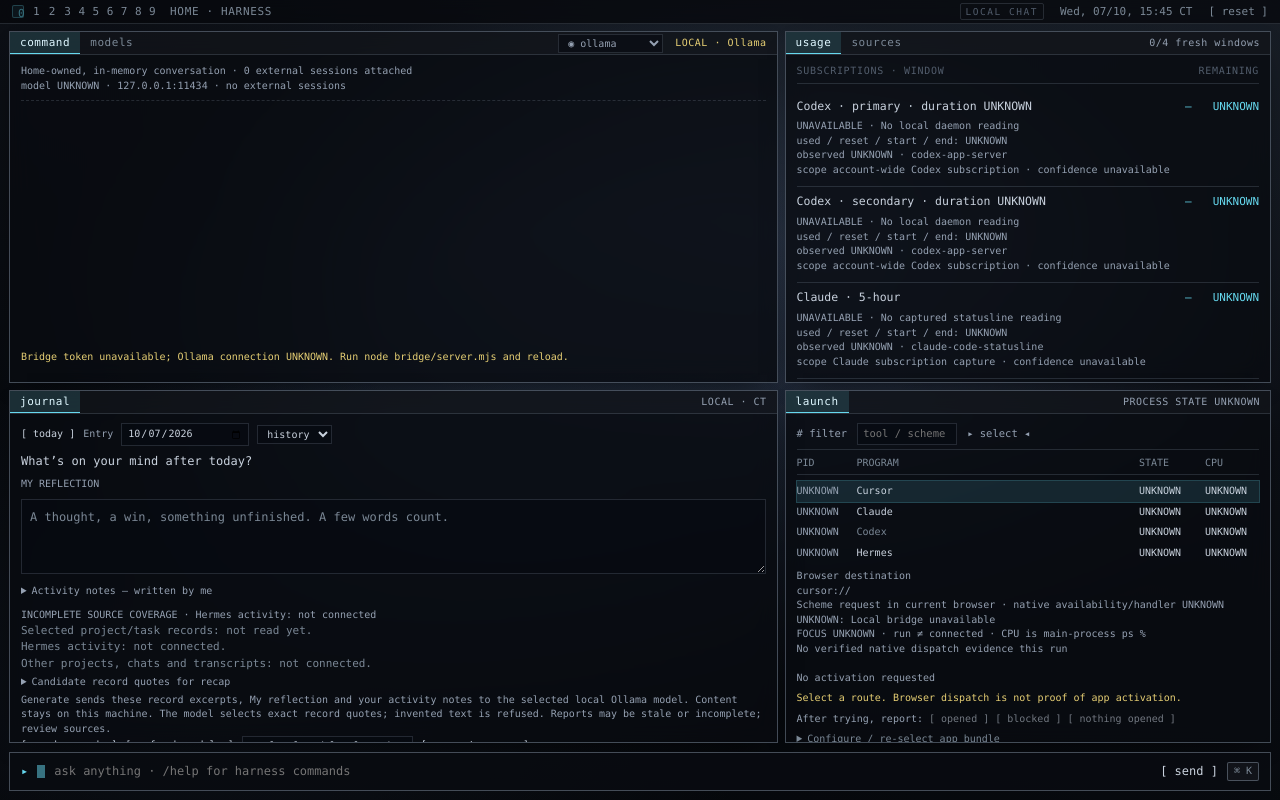
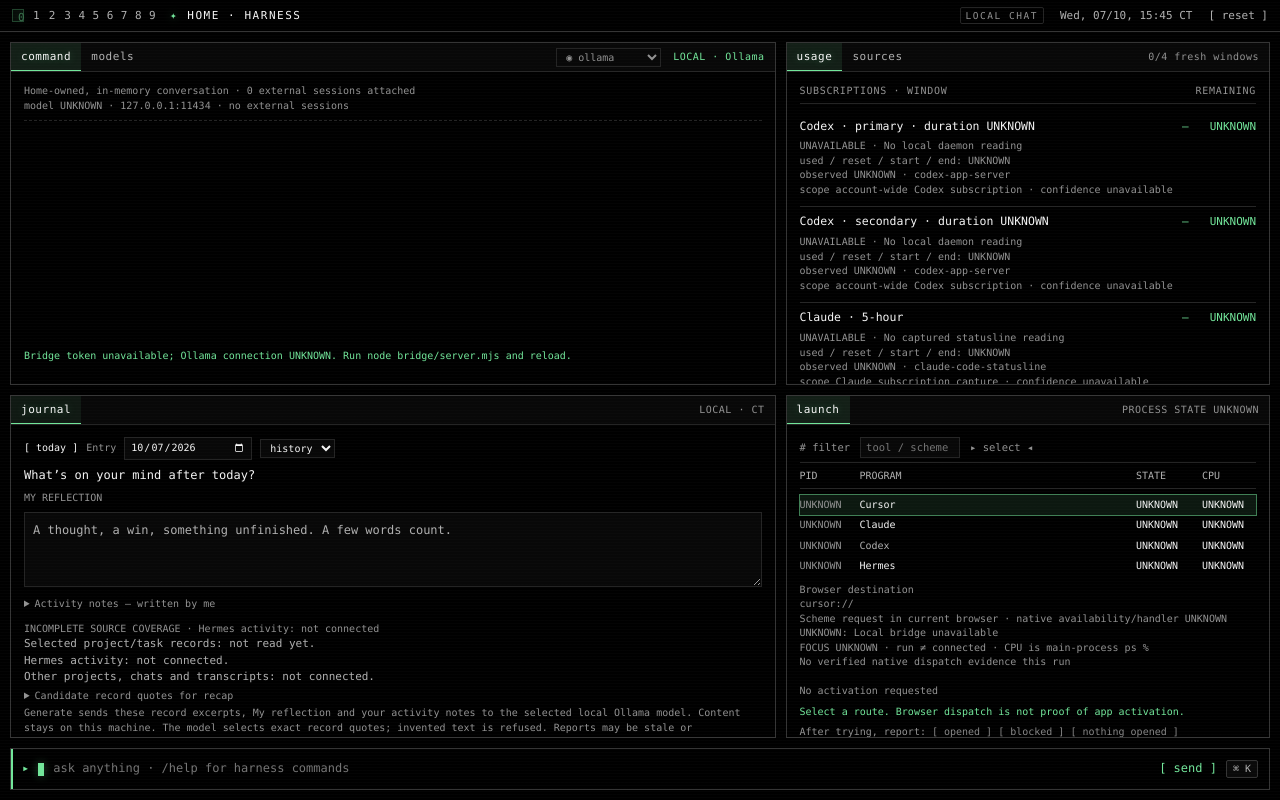
Before and after one commit to coltonbatts/HARNESS, a website with bundled scripts: page harness/index.html in a window 1280 px wide. Built offline with nearby package versions, Linux system fonts and the light colour scheme; files whose address does not match are found by name.

Commit message:
[codex] Restyle HARNESS with black and phosphor green CRT theme

```diff
--- a/harness/style.css
+++ b/harness/style.css
@@ -1,11 +1,13 @@
 
   :root{
-    --bg:rgba(9,12,17,.80);
-    --bd:rgba(150,166,186,.42);
-    --bd2:rgba(150,166,186,.20);
-    --fg:#c9d2de; --dim:#7b8896; --faint:#525d6c;
-    --cyan:#66d9ef; --green:#9ee06a; --yellow:#e6cf74; --orange:#fd971f;
-    --red:#f2607a; --mag:#c79bff; --blue:#7ab6ff;
+    --bg:#000;
+    --bd:#353535;
+    --bd2:#242424;
+    --fg:#f5f5f5; --dim:#b0b0b0; --faint:#929292;
+    --cyan:#72e69a; --green:#72e69a; --yellow:#72e69a; --orange:#72e69a;
+    --red:#72e69a; --mag:#f5f5f5; --blue:#72e69a;
+    --blue-wash:rgba(114,230,154,.10); --blue-line:rgba(114,230,154,.55);
+    color-scheme:dark;
     --mono:"SF Mono",ui-monospace,Menlo,Monaco,"JetBrains Mono","Iosevka",monospace;
   }
   *{box-sizing:border-box;margin:0;padding:0}
@@ -15,25 +17,22 @@
   .stage{
     position:relative;width:1200px;height:752px;overflow:hidden;
     padding:0;display:flex;flex-direction:column;gap:0;
-    background:
-      radial-gradient(1200px 620px at 72% 12%, rgba(126,156,196,.20), transparent 62%),
-      radial-gradient(900px 520px at 16% 86%, rgba(58,78,108,.34), transparent 62%),
-      radial-gradient(700px 400px at 40% 46%, rgba(90,120,150,.10), transparent 60%),
-      linear-gradient(198deg,#2b3646 0%,#1b2230 34%,#101620 66%,#080b11 100%);
+    background:#000;
     color:var(--fg);font-size:12px;line-height:1.45;
   }
   .stage::after{content:"";position:absolute;inset:0;pointer-events:none;
-    background:radial-gradient(closest-side at 50% 45%,transparent 40%,rgba(0,0,0,.55) 100%)}
+    z-index:6;opacity:.015;
+    background:repeating-linear-gradient(0deg,transparent 0 2px,#fff 2px 3px)}
 
   /* ── WM bar ── */
   .wmbar{position:relative;z-index:4;height:24px;display:flex;align-items:center;gap:14px;
     padding:0 12px;font-size:11px;color:var(--dim);
-    background:rgba(6,8,12,.72);border-bottom:1px solid var(--bd2);
+    background:#000;border-bottom:1px solid var(--bd2);
     backdrop-filter:blur(14px)}
   .ws{display:flex;gap:9px;align-items:center;letter-spacing:.04em}
   .ws b{font-weight:400;color:var(--dim)}
-  .ws .cur{color:var(--cyan);border:1px solid rgba(102,217,239,.5);border-radius:2px;padding:0 5px;
-    background:rgba(102,217,239,.12)}
+  .ws .cur{color:var(--cyan);border:1px solid var(--blue-line);border-radius:2px;padding:0 5px;
+    background:var(--blue-wash)}
   .wm-right{margin-left:auto;display:flex;gap:16px;align-items:center}
   .wm-right .tag{font-size:9.5px;letter-spacing:.16em;color:var(--faint);border:1px solid var(--bd2);
     border-radius:2px;padding:1px 5px}
@@ -51,7 +50,7 @@
   .tbar{display:flex;align-items:center;gap:0;height:23px;flex:0 0 auto;
     border-bottom:1px solid var(--bd2);background:rgba(255,255,255,.028);font-size:11px}
   .tab{padding:0 10px;height:100%;display:flex;align-items:center;color:var(--dim);letter-spacing:.05em}
-  .tab.on{color:#dff7ff;background:rgba(102,217,239,.14);box-shadow:inset 0 -1px 0 var(--cyan)}
+  .tab.on{color:var(--fg);background:var(--blue-wash);box-shadow:inset 0 -1px 0 var(--cyan)}
   .tbar .rt{margin-left:auto;padding-right:10px;color:var(--faint);font-size:10px;letter-spacing:.05em;
     display:flex;gap:12px;align-items:center}
   .pbody{flex:1;min-height:0;overflow:hidden;padding:9px 11px;display:flex;flex-direction:column;gap:6px}
@@ -72,16 +71,16 @@
   .who.home{color:var(--green)}
   .ts{flex:0 0 38px;color:var(--faint);font-size:10px;padding-top:1px}
   .said{color:var(--fg);font-size:12px}
-  .act{border:1px solid rgba(102,217,239,.34);background:rgba(102,217,239,.06);padding:7px 9px;margin-top:2px}
+  .act{border:1px solid var(--blue-line);background:var(--blue-wash);padding:7px 9px;margin-top:2px}
   .act .h{color:var(--yellow);font-size:10px;letter-spacing:.07em;margin-bottom:5px}
-  .act .cmd{color:#e6fbff;font-size:12px;margin-bottom:4px}
+  .act .cmd{color:var(--fg);font-size:12px;margin-bottom:4px}
   .act .f{color:var(--faint);font-size:10px}
   .btns{display:flex;gap:8px;margin-top:7px;font-size:11px}
   .btn{color:var(--dim);cursor:pointer}
-  .btn.run{color:#0b0e13;background:var(--green);padding:1px 8px}
+  .btn.run{color:#000;background:var(--green);padding:1px 8px}
   .btn:hover{color:var(--fg)}
   .prompt{border-top:1px solid var(--bd2);padding:7px 11px;display:flex;gap:9px;align-items:center;
-    background:rgba(102,217,239,.05);flex:0 0 auto;font-size:12px}
+    background:#080808;flex:0 0 auto;font-size:12px}
   .prompt .ar{color:var(--cyan)}
   .cur{display:inline-block;width:8px;height:13px;background:var(--cyan);animation:bl 1.05s steps(2) infinite;
     vertical-align:-2px}
@@ -100,7 +99,7 @@
   .g.on{color:var(--green)}
   .g.on.c{color:var(--cyan)}
   .g.on.y{color:var(--yellow)}
-  .g.off{color:#39424f}
+  .g.off{color:#383838}
   .val{flex:0 0 44px;text-align:right;font-size:11.5px}
   .val.c{color:var(--cyan)} .val.y{color:var(--yellow)} .val.n{color:var(--faint)}
   .urow.foot{border-top:1px solid var(--bd2);margin-top:3px;padding-top:5px}
@@ -121,26 +120,26 @@
   .prow .st.run{color:var(--green)}
   .prow .st.off{color:var(--faint)}
   .prow .cpu{text-align:right;color:var(--dim)}
-  .prow.sel{background:rgba(102,217,239,.13);outline:1px solid rgba(102,217,239,.28)}
+  .prow.sel{background:var(--blue-wash);outline:1px solid var(--blue-line)}
   .pfoot{margin-top:auto;border-top:1px solid var(--bd2);padding-top:5px;display:flex;gap:14px;
     font-size:10px;color:var(--faint)}
   .pfoot b{color:var(--cyan);font-weight:400}
   .pfoot .c{margin-left:auto;color:var(--faint)}
 
 /* Shell adaptations; reference tokens and tile proportions retained. */
-body{display:block;background:#080b11}
+body{display:block;background:#000}
 .stage{width:100%;height:100dvh;min-height:480px}
-.faint,.mut,.src,.ctx,.ts,.filter,.pfoot,.prow.h,.pid,.tbar .rt{color:#95a1b2}
+.faint,.mut,.src,.ctx,.ts,.filter,.pfoot,.prow.h,.pid,.tbar .rt{color:var(--faint)}
 button,input,select{font:inherit;color:inherit}
 button{background:transparent;border:0;cursor:pointer}
 button:disabled{cursor:default;opacity:.55}
 button:focus-visible,input:focus-visible,select:focus-visible{outline:1px solid var(--cyan);outline-offset:2px}
-select,input{background:rgba(8,11,17,.6);border:1px solid var(--bd2);border-radius:0;padding:2px 5px;min-width:0}
+select,input{background:#080808;border:1px solid var(--bd2);border-radius:0;padding:2px 5px;min-width:0}
 h1{font-size:11px;font-weight:400;letter-spacing:.06em}
 .chat .pbody{overflow:auto;gap:9px}
 .ctx{margin-bottom:auto;flex-shrink:0}
 .line .said{white-space:pre-wrap;overflow-wrap:anywhere;min-width:0}
-.prompt{position:relative;z-index:4;margin:0 9px 9px;border:1px solid var(--bd);background:rgba(9,12,17,.9)}
+.prompt{position:relative;z-index:4;margin:0 9px 9px;border:1px solid var(--bd);background:#000}
 .prompt input{flex:1;width:100%;border:0;background:transparent;padding:3px 0;caret-color:var(--cyan)}
 .prompt .cur{flex-shrink:0}
 .prompt input:focus{outline:0}
@@ -178,7 +177,7 @@ h1{font-size:11px;font-weight:400;letter-spacing:.06em}
 .launcher-table-head,.launcher-row{display:grid;grid-template-columns:54px minmax(90px,1fr) 60px 54px;gap:6px;font-size:10px;align-items:baseline}
 .launcher-table-head{color:var(--dim);border-bottom:1px solid var(--bd2);padding-bottom:4px}
 .launcher-row{padding:3px 0}
-.launcher-row.sel{background:rgba(102,217,239,.13);outline:1px solid rgba(102,217,239,.28)}
+.launcher-row.sel{background:var(--blue-wash);outline:1px solid var(--blue-line)}
 .launcher-row a,.launcher-row button{color:var(--fg);text-decoration:none;overflow-wrap:anywhere}
 .launcher-row a:focus-visible,.launcher-row button:focus-visible{outline:1px solid var(--cyan)}
 .launcher-row a[aria-disabled=true]{color:var(--dim)}
@@ -201,13 +200,13 @@ h1{font-size:11px;font-weight:400;letter-spacing:.06em}
 .layout-chat .journal{display:none}
 .layout-journal .panel:not(.journal){display:none}
 .layout-journal .journal{grid-column:1 / -1;grid-row:1 / -1}
-.layout-journal:has(#proposal:not(:empty)) .chat{display:flex;position:absolute;inset:7px 9px 9px;z-index:5;background:#101620}
+.layout-journal:has(#proposal:not(:empty)) .chat{display:flex;position:absolute;inset:7px 9px 9px;z-index:5;background:#000}
 .journal-body{overflow:auto;gap:7px}
 .journal-nav,.journal-actions{display:flex;align-items:center;gap:8px;flex-wrap:wrap;font-size:10px}
 .journal-nav input{width:128px}
 .journal-nav select{max-width:135px}
 .journal-question{color:var(--fg);font-size:12px}
-.journal textarea{width:100%;min-height:75px;resize:vertical;background:rgba(8,11,17,.6);color:var(--fg);border:1px solid var(--bd2);padding:8px;font:inherit;line-height:1.5}
+.journal textarea{width:100%;min-height:75px;resize:vertical;background:#080808;color:var(--fg);border:1px solid var(--bd2);padding:8px;font:inherit;line-height:1.5}
 .journal textarea::placeholder{color:var(--dim)}
 .journal textarea:focus-visible{outline:1px solid var(--cyan)}
 .journal details{font-size:10px}
@@ -234,3 +233,28 @@ h1{font-size:11px;font-weight:400;letter-spacing:.06em}
 #launcher-config input {width:100%; min-width:0; font:inherit; color:var(--fg); background:var(--bg); border:1px solid var(--bd2)}
 #launcher-config summary {cursor:pointer}
 #launcher-config-status {overflow-wrap:anywhere}
+
+/* Gothic CRT pass: black glass, white text, green phosphor signals. */
+.wmbar{height:32px;border-bottom-color:var(--bd);backdrop-filter:none}
+.wmbar h1{color:var(--fg);letter-spacing:.14em}
+.wmbar h1::before{content:"✦";color:var(--red);margin-right:9px;text-shadow:0 0 9px rgba(114,230,154,.4)}
+.ws .cur{border-radius:0;text-shadow:0 0 8px rgba(114,230,154,.4)}
+.grid{gap:10px;padding:10px}
+.panel{backdrop-filter:none;box-shadow:none}
+.tbar{height:29px;background:#080808}
+.tab.on{background:var(--blue-wash);text-shadow:0 0 9px rgba(114,230,154,.3)}
+.journal .tab.on{box-shadow:inset 0 -1px 0 var(--red);background:rgba(114,230,154,.08)}
+.pbody{padding:12px 13px}
+.who.home{color:var(--red)}
+.g.on{color:var(--blue)}
+.g.on.y{color:var(--red)}
+.prompt{min-height:42px;margin:0 10px 10px;border-color:var(--bd);box-shadow:inset 2px 0 0 var(--blue)}
+.prompt .cur{animation:none;background:var(--red);width:6px;box-shadow:0 0 9px rgba(114,230,154,.35)}
+#send{color:var(--blue)}
+#journal-save{color:var(--fg)}
+button:hover:not(:disabled),a:hover{color:var(--fg);text-shadow:0 0 8px rgba(255,255,255,.25)}
+button:focus-visible,a:focus-visible,input:focus-visible,select:focus-visible,textarea:focus-visible{outline:2px solid var(--blue);outline-offset:2px}
+::selection{color:#fff;background:#225b35}
+*{scrollbar-width:thin;scrollbar-color:#444 #000}
+@media(max-width:900px){.wmbar h1{letter-spacing:.06em}.wmbar h1::before{margin-right:5px}.grid{gap:8px;padding:8px}.pbody{padding:10px}.prompt{margin:0 8px 8px}}
+@media(forced-colors:active){.stage::after{display:none}}
```
Also changed, not shown: docs/UI-STYLE.md (added, +7 -0 lines), README.md, docs/evidence/ui-pass-green.jpg (added).
